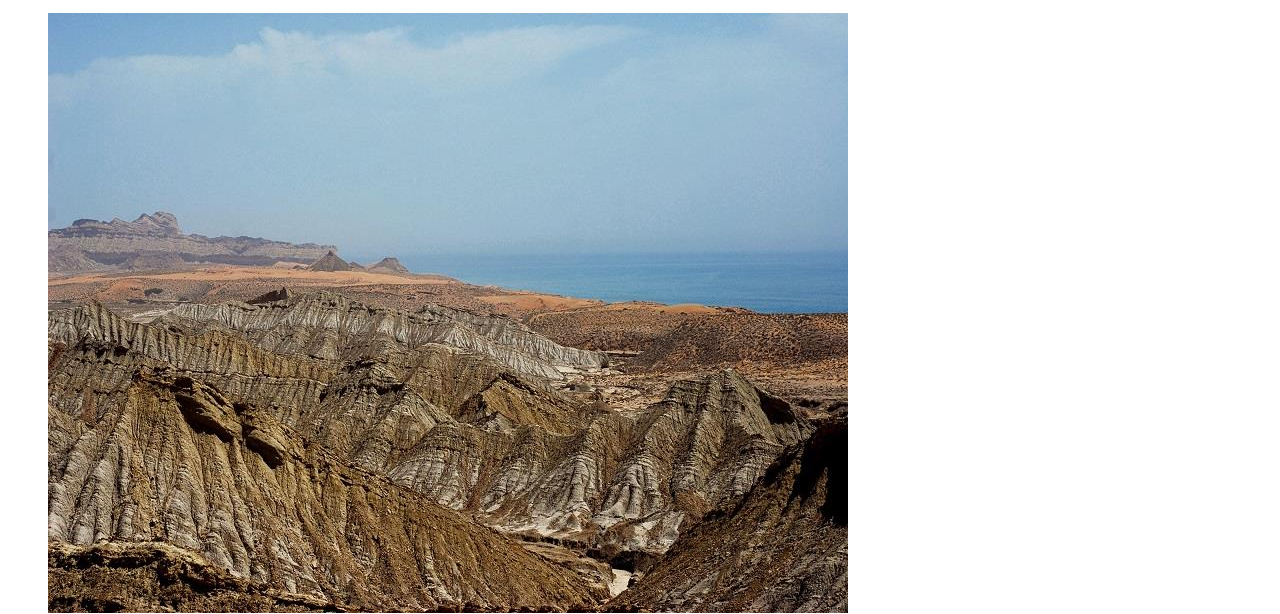
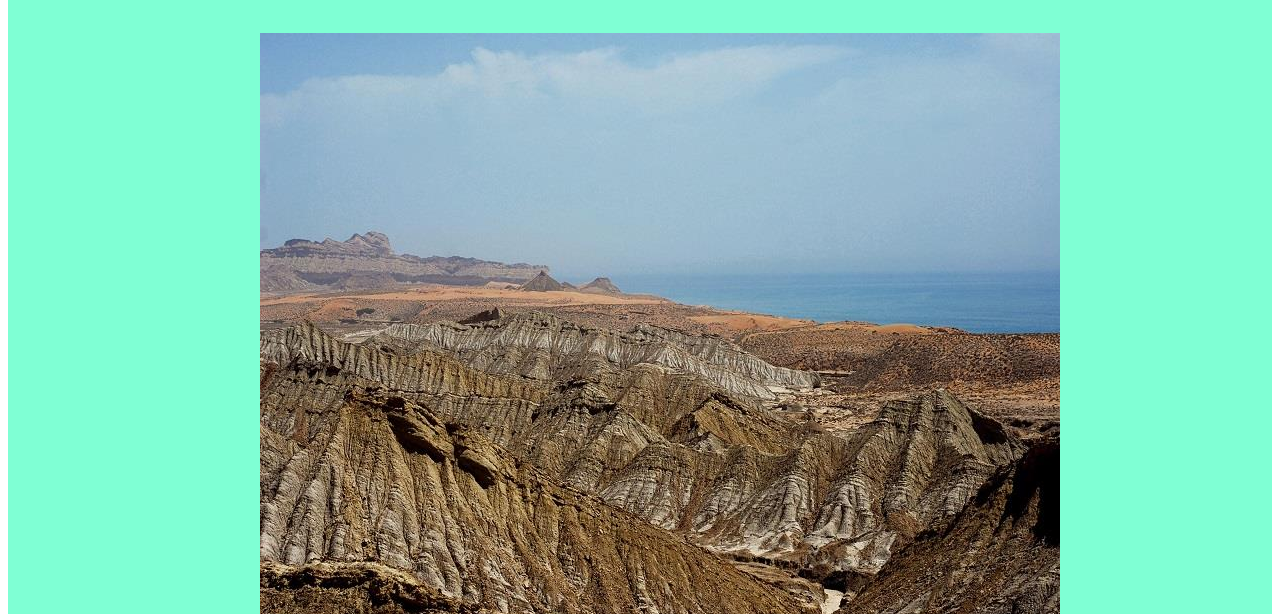
Before and after one commit to Jyoti2105/responsive-images, a plain HTML site: page index.html in a window 1280 px wide. Shown: the part 109-723 px from the top of the page. Drawn offline with Linux system fonts and the light colour scheme.

Commit message:
Update index.html

```diff
--- a/index.html
+++ b/index.html
@@ -10,8 +10,8 @@
 
 <div class="font"> Responsive Images
 	</div>
-
-<ul>
+<div class="col">
+<ul class="res">
 	<li><picture>
 		<!-- Image Kund Malir by Fahim Akther source: https://500px.com/fahimakhter -->
 		  <source srcset="img/simg1.jpg" media="(max-width: 600px)" />
@@ -87,6 +87,7 @@
         </picture>
 	</li>
 	</ul>
+	</div>
 
 
 
```
